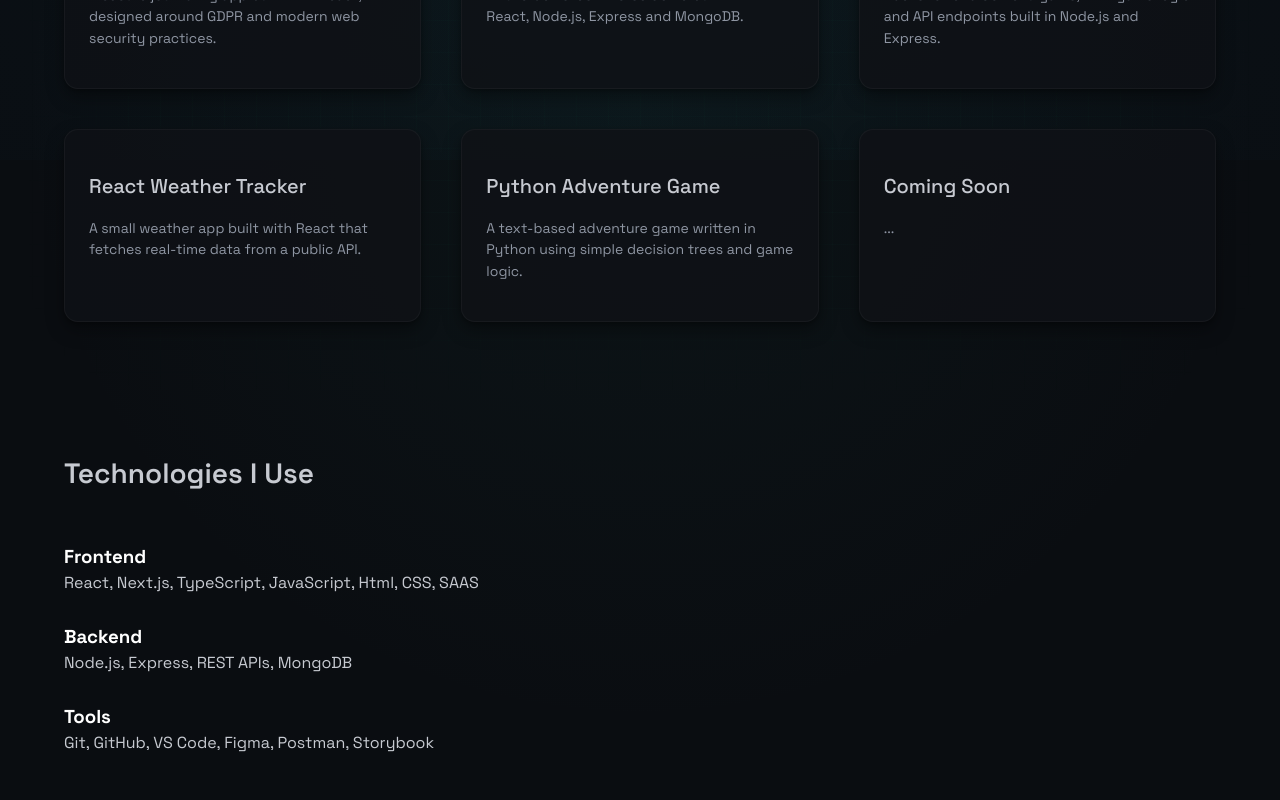
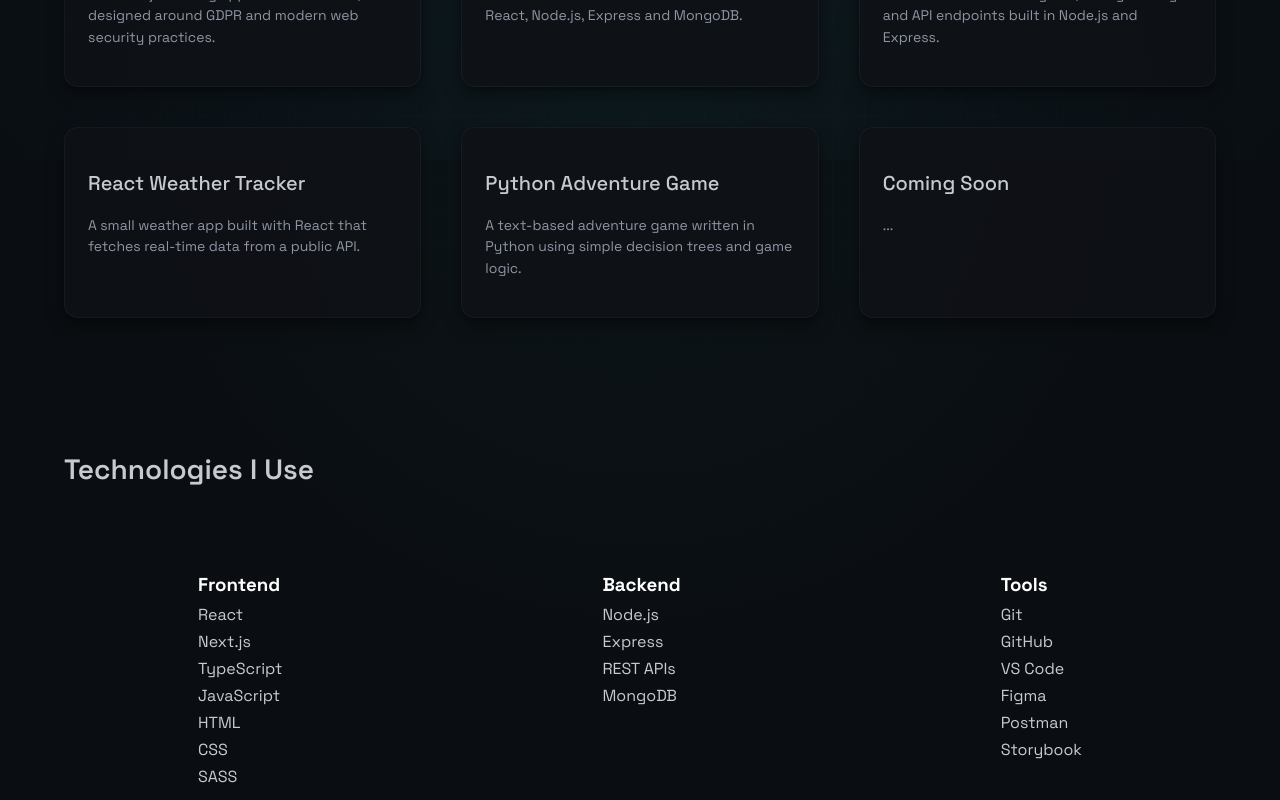
Before and after one commit to hampusvh/hampusvh-portfolio, a Next.js app: page / in a window 1280 px wide. Shown: the part 760-1560 px from the top of the page. Built offline with nearby package versions, Linux system fonts and the light colour scheme.

Commit message:
stack section grid columns

```diff
--- a/components/sections/StackSection.tsx
+++ b/components/sections/StackSection.tsx
@@ -9,18 +9,39 @@ function StackSection() {
         <div className="stack-grid">
           <div className="stack-group">
             <h3>Frontend</h3>
-            <p>React, Next.js, TypeScript, JavaScript, Html, CSS, SAAS</p>
+            <ul>
+              <li>React</li>
+              <li>Next.js</li>
+              <li>TypeScript</li>
+              <li>JavaScript</li>
+              <li>HTML</li>
+              <li>CSS</li>
+              <li>SASS</li>
+            </ul>
           </div>
 
           <div className="stack-group">
             <h3>Backend</h3>
-            <p>Node.js, Express, REST APIs, MongoDB</p>
+            <ul>
+              <li>Node.js</li>
+              <li>Express</li>
+              <li>REST APIs</li>
+              <li>MongoDB</li>
+            </ul>
           </div>
 
           <div className="stack-group">
             <h3>Tools</h3>
-            <p>Git, GitHub, VS Code, Figma, Postman, Storybook</p>
+            <ul>
+              <li>Git</li>
+              <li>GitHub</li>
+              <li>VS Code</li>
+              <li>Figma</li>
+              <li>Postman</li>
+              <li>Storybook</li>
+            </ul>
           </div>
+
         </div>
       </div>
     </section>
--- a/styles/sections/stack.css
+++ b/styles/sections/stack.css
@@ -4,21 +4,29 @@
 }
 
 .stack h2 {
-  margin-bottom: 3.5rem;
+  margin-bottom: 5.5rem;
 }
 
 .stack-grid {
   display: grid;
-  gap: 32px;
+  grid-template-columns: repeat(3, max-content);
+  justify-content: center;
+  gap: 320px;
   margin-top: 24px;
 }
 
 .stack-group h3 {
-  margin: 0 0 4px 0;
+  margin: 0 0 8px 0;
   color: var(--text-strong);
 }
 
-.stack-group p {
+.stack-group ul {
+  list-style: none;
+  padding: 0;
   margin: 0;
+}
+
+.stack-group li {
+  margin-bottom: 6px;
   color: var(--text-main);
 }
--- a/styles/ui/card.css
+++ b/styles/ui/card.css
@@ -3,7 +3,7 @@
   border-radius: 14px;
   padding: 24px;
   background: rgba(15, 18, 23, 0.82);
-  border: 1px solid rgba(255, 255, 255, 0.04);
+  border: none;
   box-shadow:
     0 2px 4px rgba(0, 0, 0, 0.25),
     0 8px 18px rgba(0, 0, 0, 0.35);
@@ -14,15 +14,22 @@
     background 0.15s ease;
 }
 
+.card::before {
+  content: "";
+  position: absolute;
+  inset: 0;
+  border-radius: inherit;
+  pointer-events: none;
+
+  box-shadow: inset 0 0 0 1px rgba(255, 255, 255, 0.04);
+}
+
+
 .card:hover {
-  transform: translateY(-2px);
-
+  transform: scale(1.005);
   background: rgba(18, 22, 28, 0.95);
-
   box-shadow:
     0 6px 14px rgba(0, 0, 0, 0.40),
     0 16px 26px rgba(0, 0, 0, 0.50);
-
-
   cursor: pointer;
 }
```
